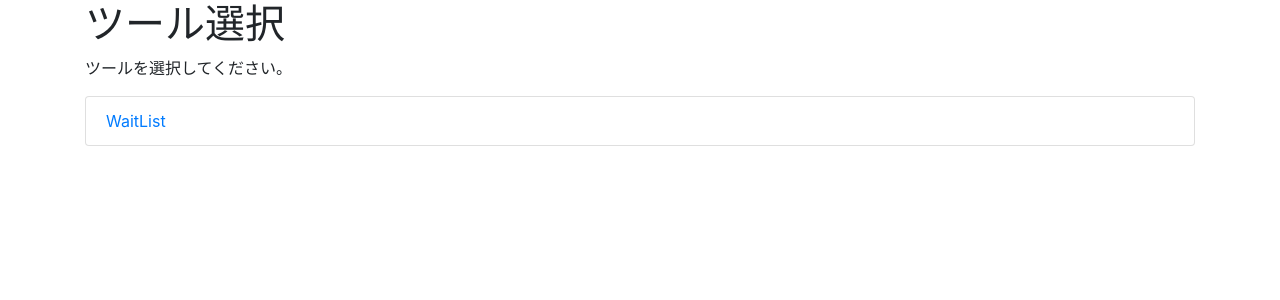
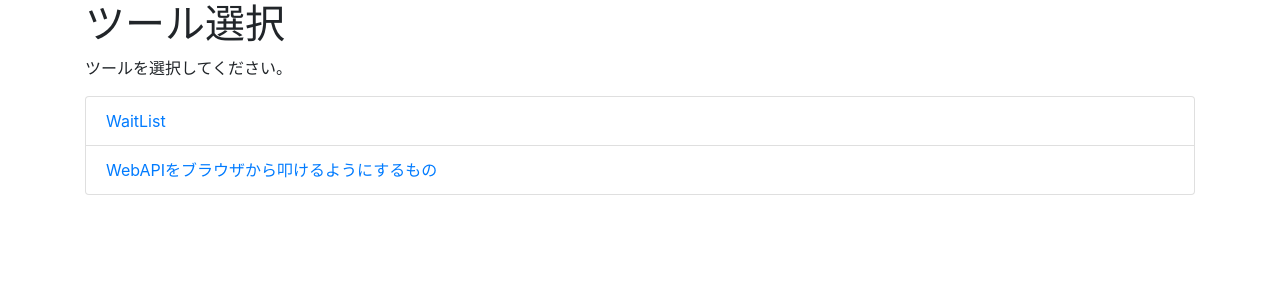
Before and after one commit to na2na-p/na2na_tools, a Node project: template views/index.ejs in a window 1280 px wide. Shown: the top 300 px of the page. Run offline with Node 20 templates, Linux system fonts and the light colour scheme; the template is opened without the code that fills it, so the values that code supplies are empty.

Commit message:
リンクの追加

```diff
--- a/views/index.ejs
+++ b/views/index.ejs
@@ -28,6 +28,9 @@
           <li class="list-group-item">
             <a href="/tools/waitlist">WaitList</a>
           </li>
+          <li class="list-group-item">
+            <a href="/tools/webapi_webui">WebAPIをブラウザから叩けるようにするもの</a>
+          </li>
         </ul>
       </div>
     </div>
```
